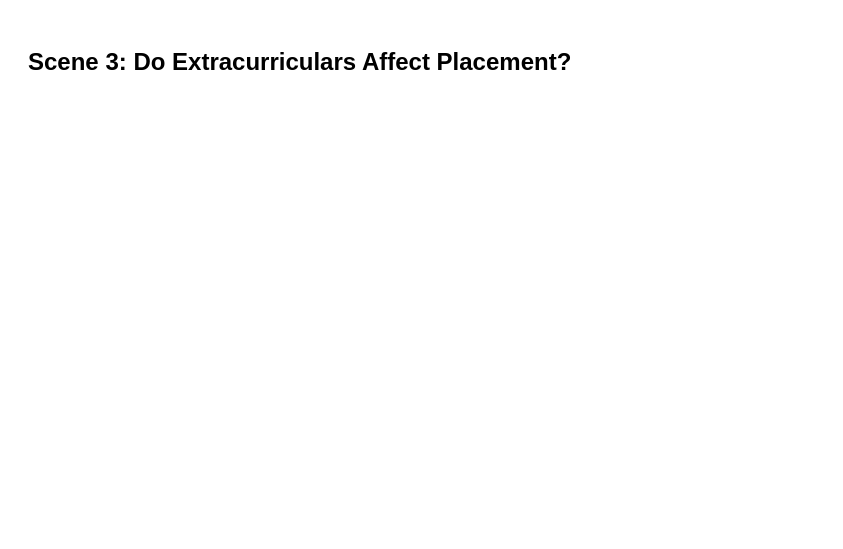
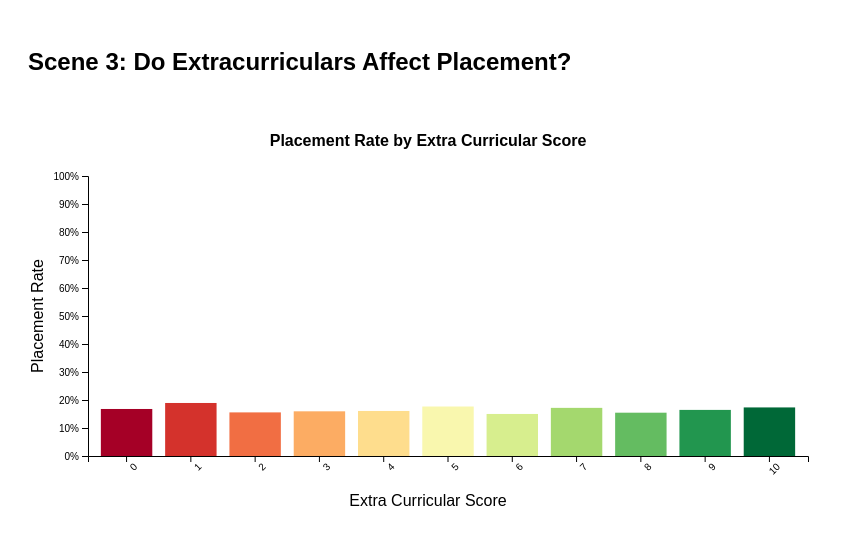
Before and after one commit to anushka6/CS416, a plain HTML site: page scene3.html in a window 1280 px wide. Shown: the whole page, without its empty margins (0-843 px from the left). Drawn offline with nearby package versions, Linux system fonts and the light colour scheme.

Commit message:
Changed scene 3 html and index

```diff
--- a/main.js
+++ b/main.js
@@ -295,7 +295,7 @@ function drawScene3() {
     const height = 400;
     const margin = { top: 60, right: 20, bottom: 60, left: 60 };
 
-    const svg = d3.select("#chart")
+    const svg = d3.select("#extra-chart")
       .append("svg")
       .attr("width", width)
       .attr("height", height + 50)
--- a/scene3.html
+++ b/scene3.html
@@ -8,7 +8,7 @@
 </head>
 <body onload="drawScene3()">
   <h2>Scene 3: Do Extracurriculars Affect Placement?</h2>
-  <div id="intern-chart"></div>
+  <div id="extra-chart"></div>
   <script src="main.js"></script>
 </body>
 </html>
```
Also changed, not shown: index.html (+1 -1 lines).
